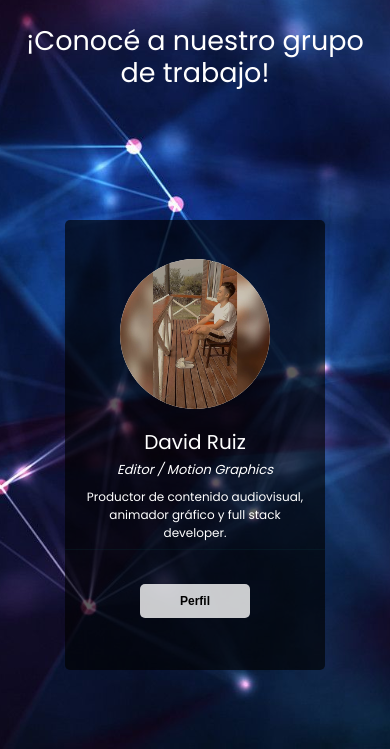
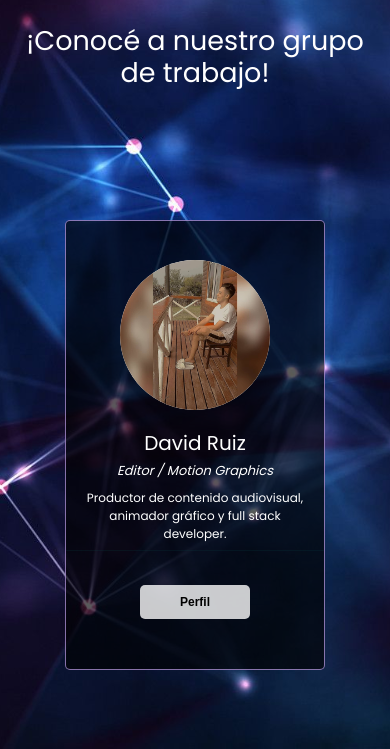
Before and after one commit to idavidruiz/idavidruiz.github.io, a plain HTML site: page Grupo-trabajo.html in a window 390 px wide. Shown: the part 95-844 px from the top of the page. Drawn offline with nearby package versions, Linux system fonts and the light colour scheme.

Commit message:
Update style.css

```diff
--- a/style.css
+++ b/style.css
@@ -643,6 +643,10 @@ h3 {
         justify-items: center;
         transition: 1s;
     }
+
+    .tarjeta{
+        border: 1px solid rgba(209, 174, 255, 0.644);
+    }
 }
 
 
```
